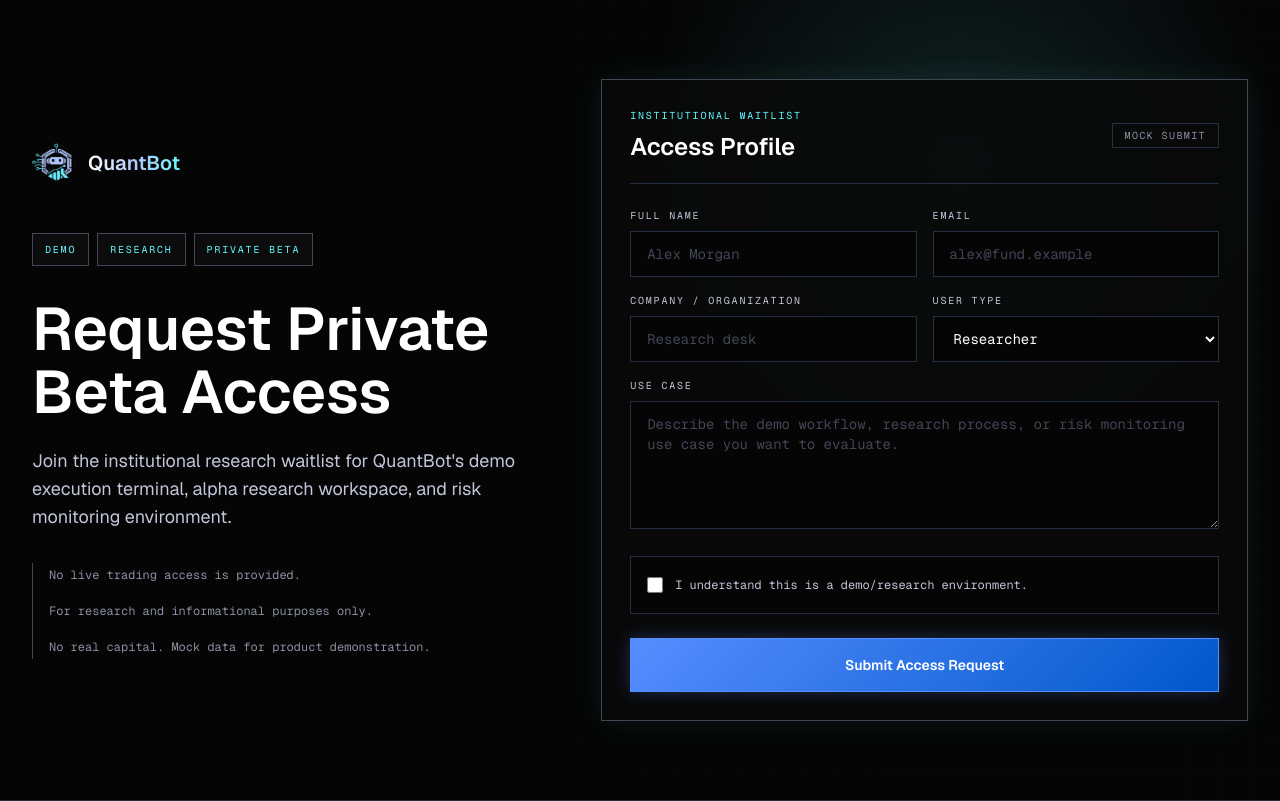
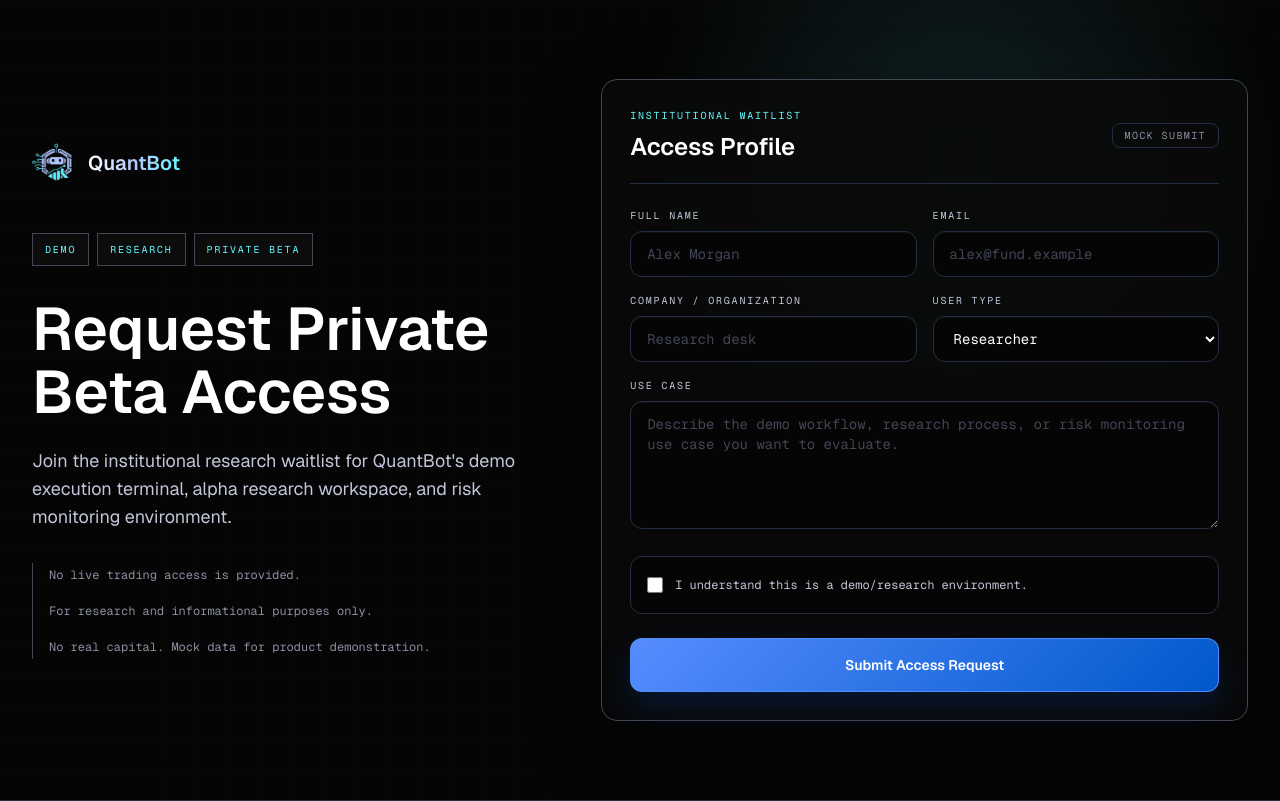
Before and after one commit to tomasgastaldi9-bit/landing-quant-page, a Next.js app: page /request-access in a window 1280 px wide. Built offline with nearby package versions, Linux system fonts and the light colour scheme.

Commit message:
style(layout): improve depth and visual breathing

```diff
--- a/components/cta-section.tsx
+++ b/components/cta-section.tsx
@@ -29,13 +29,13 @@ export function CTASection() {
         <div className="flex flex-col gap-3 sm:flex-row lg:flex-col">
           <a
             href="/dashboard"
-            className="border border-[#568dff] bg-[linear-gradient(135deg,#568dff,#0058cb)] px-7 py-4 text-center text-sm font-semibold text-white shadow-[0_0_18px_rgba(86,141,255,0.22)] transition duration-200 hover:-translate-y-px hover:brightness-110"
+            className="rounded-xl border border-[#568dff]/90 bg-[linear-gradient(135deg,#568dff,#0058cb)] px-7 py-4 text-center text-sm font-semibold text-white shadow-[0_14px_34px_rgba(0,88,203,0.22)] transition duration-200 hover:-translate-y-px hover:brightness-110"
           >
             Open Terminal Demo
           </a>
           <a
             href="/request-access"
-            className="border border-[#424655] bg-[#0a0a0a]/90 px-7 py-4 text-center text-sm font-semibold text-[#e2e2e2] backdrop-blur transition duration-200 hover:-translate-y-px hover:border-[#63f7ff] hover:text-[#63f7ff]"
+            className="rounded-xl border border-[#424655] bg-[#0a0a0a]/90 px-7 py-4 text-center text-sm font-semibold text-[#e2e2e2] shadow-[0_14px_34px_rgba(0,0,0,0.18)] backdrop-blur-sm transition duration-200 hover:-translate-y-px hover:border-[#63f7ff] hover:text-[#63f7ff]"
           >
             Request Access
           </a>
--- a/components/hero-section.tsx
+++ b/components/hero-section.tsx
@@ -12,7 +12,7 @@ export function HeroSection() {
       <div className="absolute inset-0 bg-[linear-gradient(90deg,rgba(5,5,5,0.96),rgba(5,5,5,0.8)_48%,rgba(5,5,5,0.93))]" />
       <div className="relative mx-auto grid min-h-[620px] max-w-7xl grid-cols-1 items-center gap-12 px-4 py-16 sm:px-8 sm:py-20 lg:grid-cols-[1.08fr_0.92fr] lg:py-24">
         <div className="max-w-3xl">
-          <div className="mb-6 inline-flex items-center gap-2 border border-[#424655] bg-[#0e0e0e]/80 px-3 py-1 font-mono text-[10px] uppercase tracking-[0.18em] text-[#63f7ff]">
+          <div className="mb-6 inline-flex items-center gap-2 rounded-xl border border-[#424655] bg-[#0e0e0e]/80 px-3 py-1 font-mono text-[10px] uppercase tracking-[0.18em] text-[#63f7ff]">
             <span className="size-1.5 bg-[#63f7ff]" />
             Sistema Online
           </div>
@@ -27,13 +27,13 @@ export function HeroSection() {
           <div className="mt-9 flex flex-col gap-3 sm:flex-row">
             <a
               href="/dashboard"
-              className="border border-[#568dff] bg-[linear-gradient(135deg,#568dff,#0058cb)] px-7 py-4 text-center text-sm font-semibold text-white shadow-[0_0_18px_rgba(86,141,255,0.24)] transition duration-200 hover:-translate-y-px hover:brightness-110"
+              className="rounded-xl border border-[#568dff]/90 bg-[linear-gradient(135deg,#568dff,#0058cb)] px-7 py-4 text-center text-sm font-semibold text-white shadow-[0_14px_34px_rgba(0,88,203,0.22)] transition duration-200 hover:-translate-y-px hover:brightness-110"
             >
               Open Terminal Demo
             </a>
             <a
               href="/request-access"
-              className="border border-[#1f1f1f] bg-[#0a0a0a]/82 px-7 py-4 text-center text-sm font-semibold text-white backdrop-blur-xl transition duration-200 hover:-translate-y-px hover:border-[#63f7ff] hover:text-[#63f7ff]"
+              className="rounded-xl border border-[#1f1f1f] bg-[#0a0a0a]/82 px-7 py-4 text-center text-sm font-semibold text-white shadow-[0_14px_34px_rgba(0,0,0,0.18)] backdrop-blur-sm transition duration-200 hover:-translate-y-px hover:border-[#63f7ff] hover:text-[#63f7ff]"
             >
               Request Access
             </a>
@@ -42,7 +42,7 @@ export function HeroSection() {
 
         <div className="relative mx-auto w-full max-w-[480px] lg:mr-0">
           <div className="absolute -left-8 top-8 hidden h-72 w-72 border border-[#1f1f1f] bg-[#1f1f1f]/40 backdrop-blur-sm lg:block" />
-          <div className="relative border border-[#424655] bg-[#0a0a0a]/90 p-4 shadow-[0_0_30px_rgba(99,247,255,0.08)] backdrop-blur-xl sm:p-5">
+          <div className="relative overflow-hidden rounded-2xl border border-[#424655] bg-[linear-gradient(180deg,rgba(14,14,14,0.92),rgba(7,7,7,0.88))] p-4 shadow-[0_22px_70px_rgba(0,0,0,0.34)] backdrop-blur-sm sm:p-5">
             <div className="flex items-center justify-between border-b border-[#424655] pb-4">
               <span className="font-mono text-xs uppercase tracking-[0.16em] text-[#e2e2e2]">
                 Q-Terminal Demo
@@ -55,7 +55,7 @@ export function HeroSection() {
               <span className="uppercase text-[#e2e2e2]">TESTNET-PERP</span>
               <span className="text-[#63f7ff]">Monitoring</span>
             </div>
-            <div className="mt-4 h-28 border border-[#424655] bg-[linear-gradient(180deg,#242424,#151515)] p-3">
+            <div className="mt-4 h-28 rounded-xl border border-[#424655] bg-[linear-gradient(180deg,#242424,#151515)] p-3">
               <svg
                 aria-label="Demo monitoring sparkline"
                 className="h-full w-full"
@@ -84,7 +84,7 @@ export function HeroSection() {
               {terminalMetrics.map((metric) => (
                 <div
                   key={metric.label}
-                  className="border border-[#424655] bg-[#050505] p-3 sm:p-4"
+                  className="rounded-xl border border-[#424655] bg-[#050505] p-3 sm:p-4"
                 >
                   <div className="font-mono text-[10px] uppercase tracking-[0.2em] text-[#c2c6d8]">
                     {metric.label}
@@ -101,7 +101,7 @@ export function HeroSection() {
             </div>
             <a
               href="/dashboard"
-              className="mt-4 block border border-[#243042] bg-[#050505] px-4 py-3 text-center font-mono text-[11px] uppercase tracking-[0.14em] text-[#63f7ff] transition duration-200 hover:border-[#63f7ff] hover:bg-[#061719]"
+              className="mt-4 block rounded-xl border border-[#243042] bg-[#050505] px-4 py-3 text-center font-mono text-[11px] uppercase tracking-[0.14em] text-[#63f7ff] transition duration-200 hover:border-[#63f7ff] hover:bg-[#061719]"
             >
               Terminal Demo
             </a>
--- a/components/waitlist/access-request-form.tsx
+++ b/components/waitlist/access-request-form.tsx
@@ -23,7 +23,7 @@ const initialState: FormState = {
 };
 
 const terminalInput =
-  "w-full border border-[#243042] bg-[#050505] px-4 py-3 font-mono text-sm text-white outline-none transition placeholder:text-[#424655] focus:border-[#63f7ff]";
+  "w-full rounded-xl border border-[#243042] bg-[#050505]/92 px-4 py-3 font-mono text-sm text-white outline-none shadow-[inset_0_1px_0_rgba(255,255,255,0.035)] transition placeholder:text-[#424655] focus:border-[#63f7ff]";
 
 export function AccessRequestForm() {
   const [form, setForm] = useState<FormState>(initialState);
@@ -70,8 +70,8 @@ export function AccessRequestForm() {
 
   if (success) {
     return (
-      <section className="border border-[#424655] bg-[#0a0a0a]/88 p-5 shadow-[0_0_30px_rgba(99,247,255,0.08)] backdrop-blur-xl sm:p-7">
-        <div className="border border-[#63f7ff] bg-[#061719]/80 px-4 py-3 font-mono text-[10px] uppercase tracking-[0.18em] text-[#63f7ff]">
+      <section className="rounded-2xl border border-[#424655] bg-[#0a0a0a]/88 p-5 shadow-[0_22px_70px_rgba(0,0,0,0.34)] backdrop-blur-sm sm:p-7">
+        <div className="rounded-xl border border-[#63f7ff] bg-[#061719]/80 px-4 py-3 font-mono text-[10px] uppercase tracking-[0.18em] text-[#63f7ff]">
           Request queued
         </div>
         <h2 className="mt-7 text-3xl font-semibold text-white">
@@ -81,7 +81,7 @@ export function AccessRequestForm() {
           Your private beta request has been captured locally for this product
           demo. No backend submission was performed.
         </p>
-        <div className="mt-6 border border-[#243042] bg-[#050505] p-4 font-mono text-xs leading-6 text-[#8c90a1]">
+        <div className="mt-6 rounded-xl border border-[#243042] bg-[#050505] p-4 font-mono text-xs leading-6 text-[#8c90a1]">
           No live trading access is provided. For research and informational
           purposes only.
         </div>
@@ -92,7 +92,7 @@ export function AccessRequestForm() {
             setSubmitted(false);
             setSuccess(false);
           }}
-          className="mt-6 w-full border border-[#424655] bg-[#0a0a0a] px-5 py-4 text-sm font-semibold text-[#e2e2e2] transition hover:border-[#63f7ff] hover:text-[#63f7ff]"
+          className="mt-6 w-full rounded-xl border border-[#424655] bg-[#0a0a0a] px-5 py-4 text-sm font-semibold text-[#e2e2e2] transition hover:border-[#63f7ff] hover:text-[#63f7ff]"
         >
           Submit Another Request
         </button>
@@ -104,7 +104,7 @@ export function AccessRequestForm() {
     <form
       onSubmit={handleSubmit}
       noValidate
-      className="border border-[#424655] bg-[#0a0a0a]/88 p-5 shadow-[0_0_30px_rgba(99,247,255,0.08)] backdrop-blur-xl sm:p-7"
+      className="rounded-2xl border border-[#424655] bg-[#0a0a0a]/88 p-5 shadow-[0_22px_70px_rgba(0,0,0,0.34)] backdrop-blur-sm sm:p-7"
     >
       <div className="flex items-center justify-between gap-4 border-b border-[#243042] pb-5">
         <div>
@@ -115,7 +115,7 @@ export function AccessRequestForm() {
             Access Profile
           </h2>
         </div>
-        <span className="hidden border border-[#243042] px-3 py-1 font-mono text-[10px] uppercase tracking-[0.14em] text-[#8c90a1] sm:block">
+        <span className="hidden rounded-lg border border-[#243042] px-3 py-1 font-mono text-[10px] uppercase tracking-[0.14em] text-[#8c90a1] sm:block">
           Mock submit
         </span>
       </div>
@@ -178,7 +178,7 @@ export function AccessRequestForm() {
         </Field>
       </div>
 
-      <label className="mt-5 flex gap-3 border border-[#243042] bg-[#050505] p-4 font-mono text-xs leading-6 text-[#c2c6d8]">
+      <label className="mt-5 flex gap-3 rounded-xl border border-[#243042] bg-[#050505] p-4 font-mono text-xs leading-6 text-[#c2c6d8]">
         <input
           type="checkbox"
           checked={form.acknowledged}
@@ -198,7 +198,7 @@ export function AccessRequestForm() {
       <button
         type="submit"
         disabled={loading}
-        className="mt-6 w-full border border-[#568dff] bg-[linear-gradient(135deg,#568dff,#0058cb)] px-7 py-4 text-sm font-semibold text-white shadow-[0_0_18px_rgba(86,141,255,0.28)] transition hover:brightness-110 disabled:cursor-wait disabled:opacity-70"
+        className="mt-6 w-full rounded-xl border border-[#568dff]/90 bg-[linear-gradient(135deg,#568dff,#0058cb)] px-7 py-4 text-sm font-semibold text-white shadow-[0_14px_34px_rgba(0,88,203,0.22)] transition hover:-translate-y-px hover:brightness-110 disabled:cursor-wait disabled:opacity-70"
       >
         {loading ? "Submitting Mock Request..." : "Submit Access Request"}
       </button>
```
Also changed, not shown: 1 other file (tests, documents, lock files or other folders).
